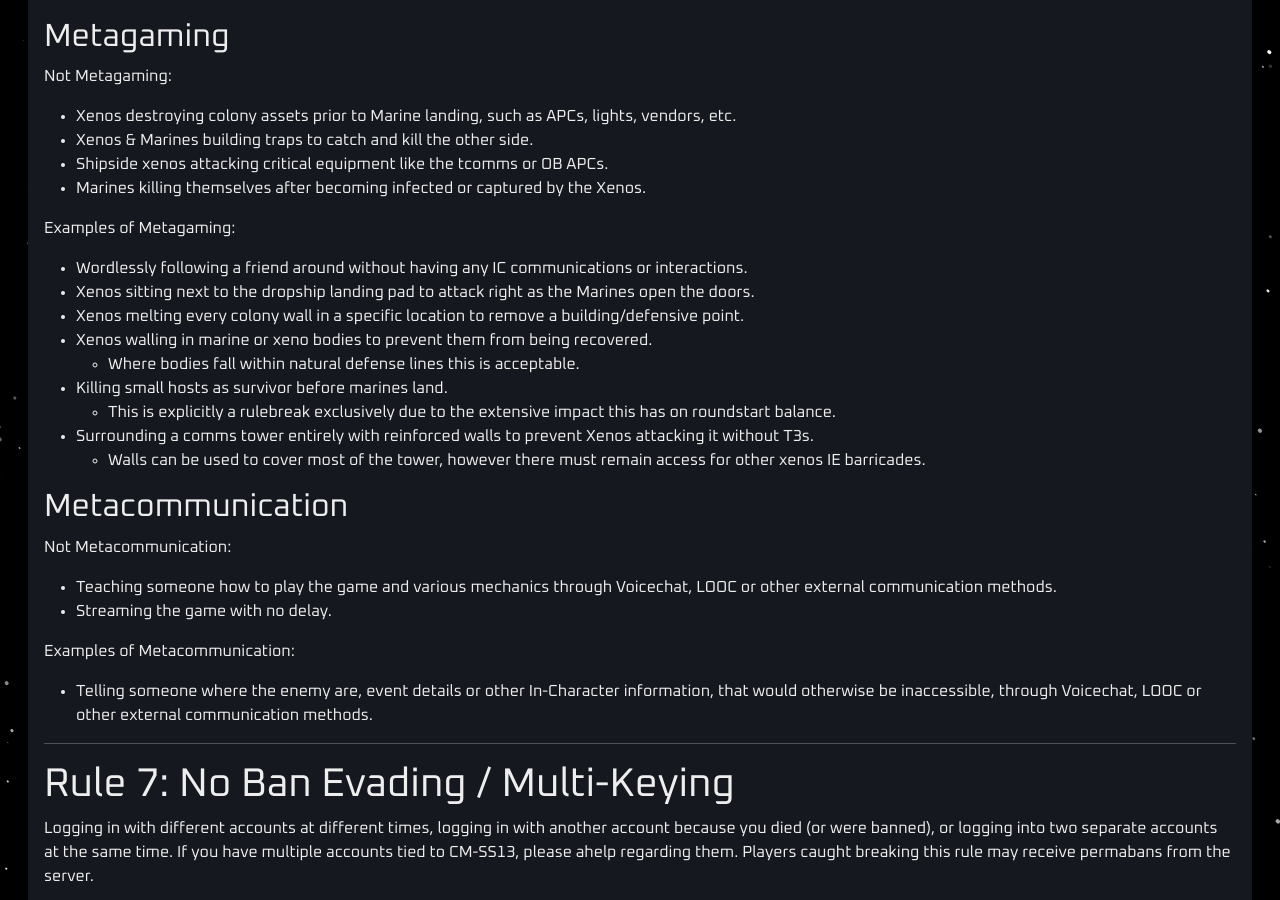
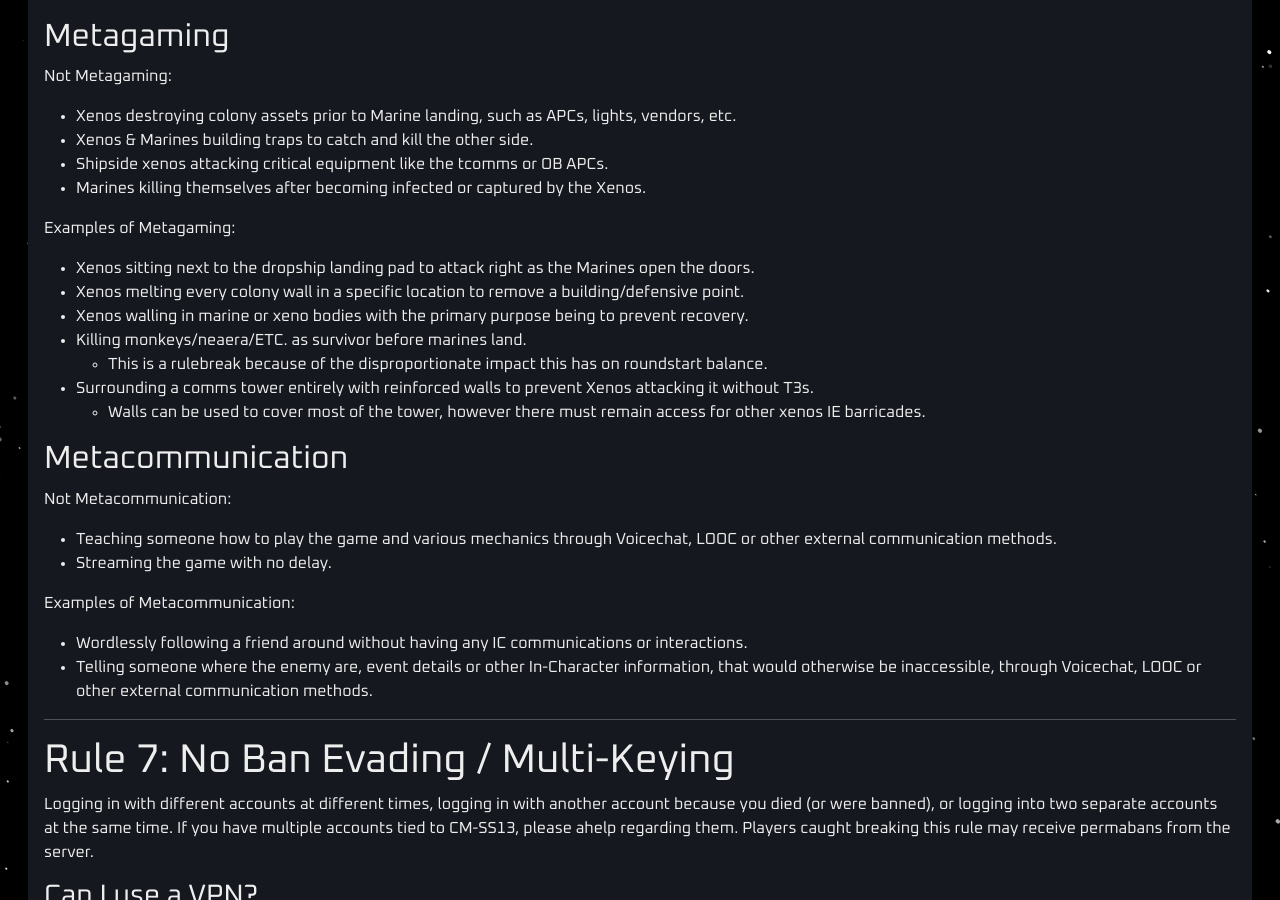
Before and after one commit to cmss13-devs/web, a Jekyll site: the page built from rules.md, in a window 1280 px wide and 900 px high, scrolled down 7389 px. Built offline with Jekyll 4.4.1, drawn with Linux system fonts in a browser that asks for light colours.

Commit message:
Rule 6 update.  (#37)
This is a draft for some Rule 6 changes. Its here for management to look
at for easy comparison and shouldnt be merged yet.

The main changes are:

- Moves wordlessly following a friend to metacomming
- Improves the walling of bodies example
- Changes the "smallhost" term out for something that players who dont
play xenomorph are more likely to know

```diff
--- a/rules.md
+++ b/rules.md
@@ -287,13 +287,11 @@ Not Metagaming:
 - Marines killing themselves after becoming infected or captured by the Xenos.
 
 Examples of Metagaming:
-- Wordlessly following a friend around without having any IC communications or interactions.
 - Xenos sitting next to the dropship landing pad to attack right as the Marines open the doors.
 - Xenos melting every colony wall in a specific location to remove a building/defensive point.
-- Xenos walling in marine or xeno bodies to prevent them from being recovered.
-    - Where bodies fall within natural defense lines this is acceptable.
-- Killing small hosts as survivor before marines land.
-    - This is explicitly a rulebreak exclusively due to the extensive impact this has on roundstart balance.
+- Xenos walling in marine or xeno bodies with the primary purpose being to prevent recovery.
+- Killing monkeys/neaera/ETC. as survivor before marines land.
+    - This is a rulebreak because of the disproportionate impact this has on roundstart balance.
 - Surrounding a comms tower entirely with reinforced walls to prevent Xenos attacking it without T3s.
     - Walls can be used to cover most of the tower, however there must remain access for other xenos IE barricades.
 
```
Also changed, not shown: other parts of rules.md (+1 -0 lines).
